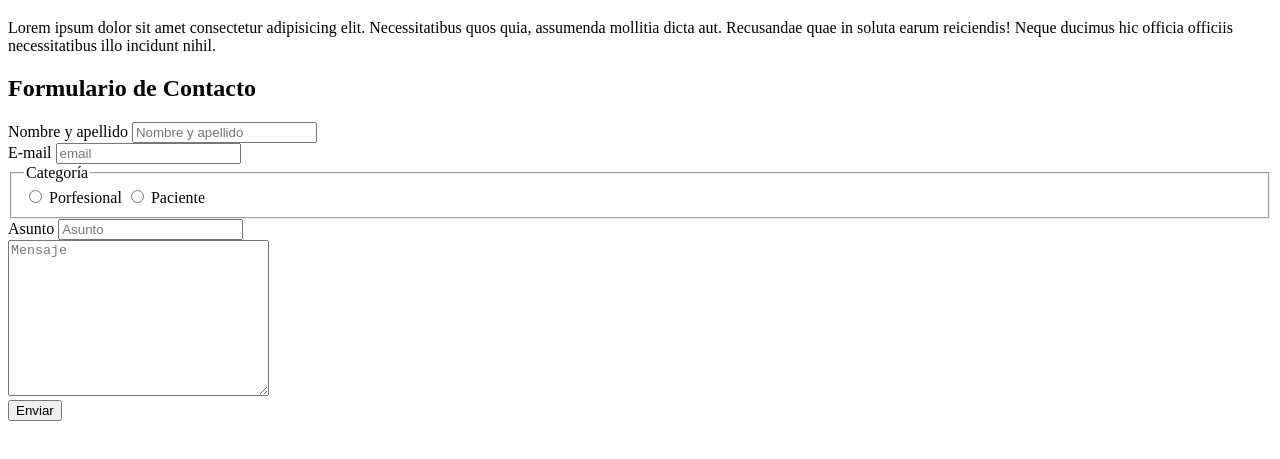
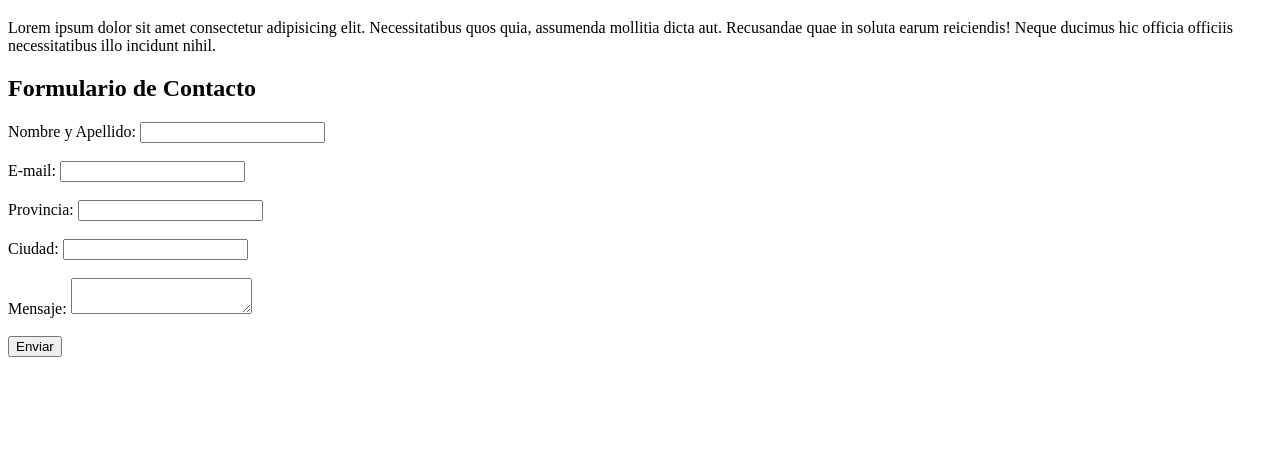
Before and after one commit to JuanManuelGasinghini/trabajofinal-gasinghini, a plain HTML site: page contacto.html in a window 1280 px wide. Shown: the part 61-520 px from the top of the page. Drawn offline with Linux system fonts and the light colour scheme.

Commit message:
formulario de contacto modificado

```diff
--- a/contacto.html
+++ b/contacto.html
@@ -16,43 +16,24 @@
     <article class="encabezado__formulario">
         <h2>Formulario de Contacto</h2>
     </article>
+    <form id="contactForm">
+        <label for="nombre">Nombre y Apellido:</label>
+        <input type="text" id="nombre" name="nombre" required><br><br>
 
-    <form action="form.php" method="POST" class="speaker-form">
-        <div class="form-row">
-            <label for="nombre-usuario">Nombre y apellido</label>
-            <input type="text" id="nombre-usuario" name="Nombreyapellido" placeholder="Nombre y apellido" required>
-        </div>
+        <label for="email">E-mail:</label>
+        <input type="email" id="email" name="email" required><br><br>
 
-        <div class="form-row">
-            <label for="email">E-mail</label>
-            <input type="email" id="email" name="email" placeholder="email" required>
-        </div>
+        <label for="provincia">Provincia:</label>
+        <input type="text" id="provincia" name="provincia" required><br><br>
 
-        <fieldset class="legacy-form-row">
-            <legend>Categoría</legend>
-            <input type="radio" name="categoria" id="profesional-consultante">
-            <label for="profesional-consultante" class="radio-label">Porfesional</label>
-            <input type="radio" name="categoria" id="profesional-consultante">
-            <label for="profesional-consultante2" class="radio-label">Paciente</label>
-        </fieldset>
+        <label for="ciudad">Ciudad:</label>
+        <input type="text" id="ciudad" name="ciudad" required><br><br>
 
-        <div class="form-row">
-            <label for="asunto">Asunto</label>
-            <input type="Asunto" id="asunto" name="Asunto" placeholder="Asunto" required>
-        </div>
+        <label for="mensaje">Mensaje:</label>
+        <textarea id="mensaje" name="mensaje"></textarea><br><br>
 
-        <div class="form-row">
-            <label for="mensaje"></label>
-            <textarea name="texto" id="mensaje" name="Mensaje" cols="30" rows="10" placeholder="Mensaje"
-                required></textarea>
-        </div>
-        <div class="form-button">
-            <label for="enviar"></label>
-            <input type="submit" id="enviar" name="Enviar" value="Enviar">
-        </div>
-
-
-    </form>
+        <button type="submit">Enviar</button>
+      </form>
 
 </main>
     <script src="contacto.js"></script>
--- a/contacto.js
+++ b/contacto.js
@@ -0,0 +1,33 @@
+document.addEventListener("DOMContentLoaded", function() {
+    const form = document.getElementById("contactForm");
+
+    form.addEventListener("submit", function(event) {
+      event.preventDefault();
+
+      const nombre = form.nombre.value;
+      const email = form.email.value;
+      const provincia = form.provincia.value;
+      const ciudad = form.ciudad.value;
+      const mensaje = form.mensaje.value;
+
+      const formData = {
+        nombre,
+        email,
+        provincia,
+        ciudad,
+        mensaje
+      };
+
+      // Guardar los datos en el almacenamiento local (localStorage)
+      saveFormData(formData);
+
+      // Limpiar el formulario
+      form.reset();
+    });
+
+    function saveFormData(data) {
+      let formDataArray = JSON.parse(localStorage.getItem("formData")) || [];
+      formDataArray.push(data);
+      localStorage.setItem("formData", JSON.stringify(formDataArray));
+    }
+  });
```
